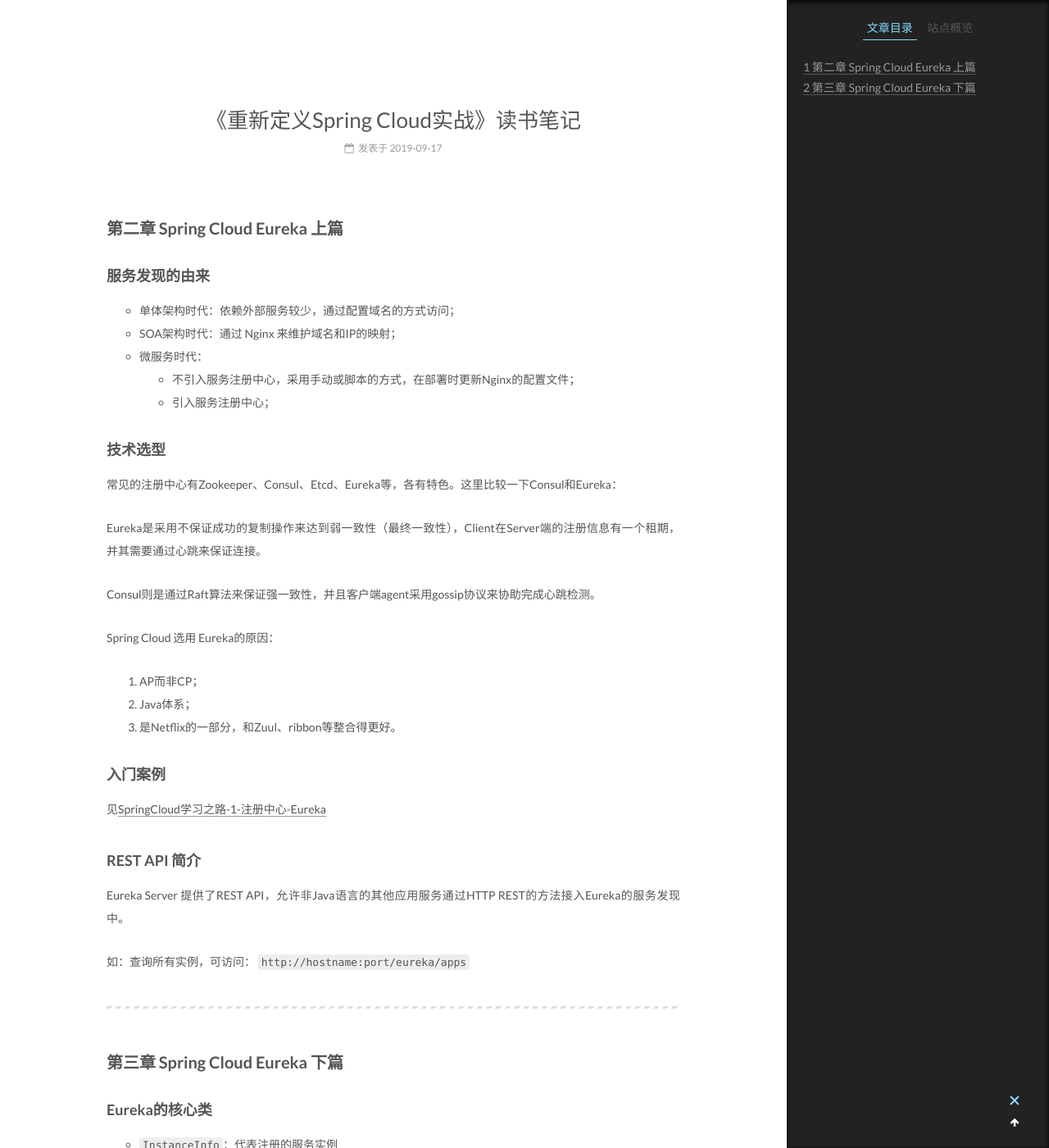
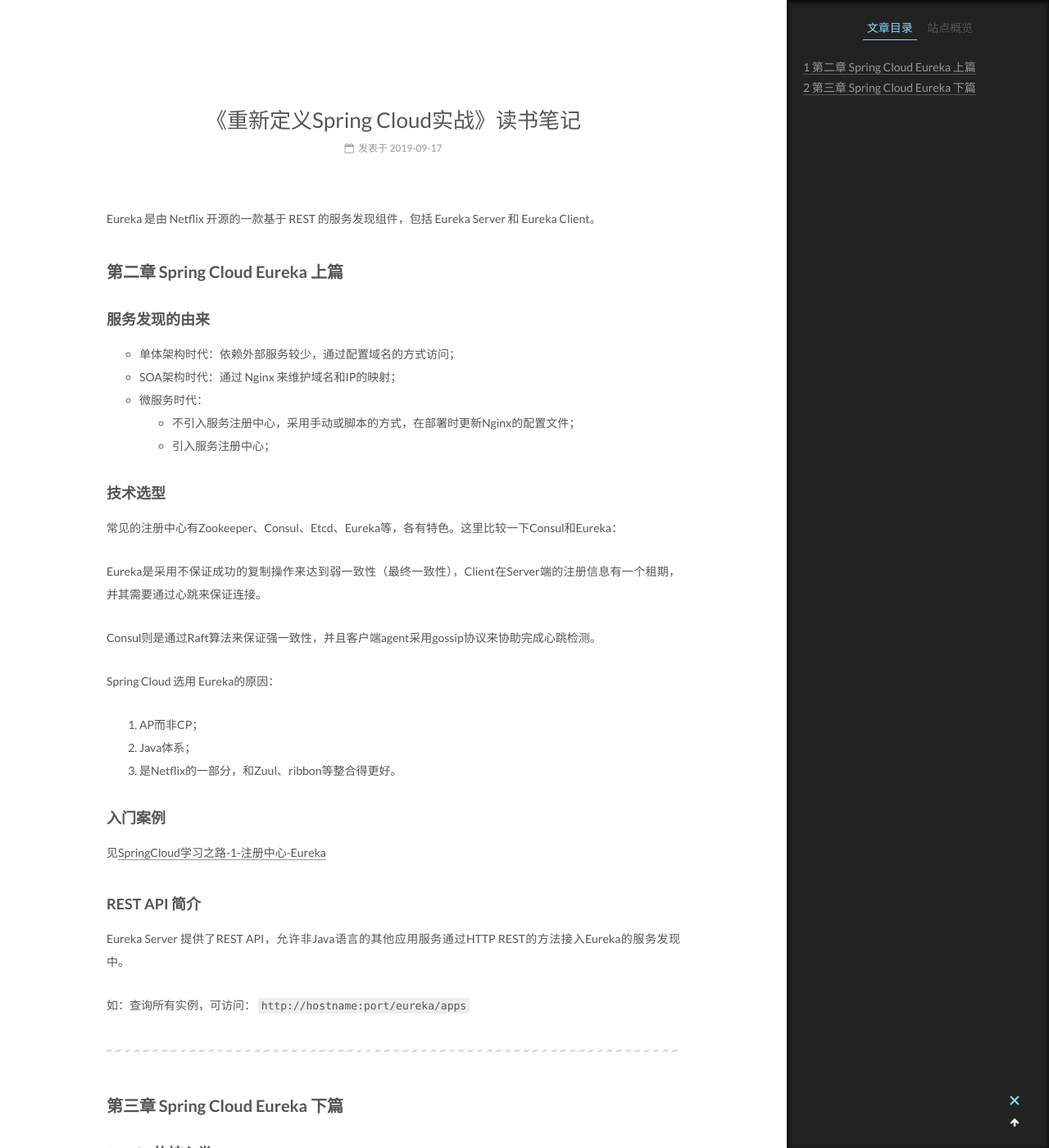
Before and after one commit to iamwzt/iamwzt.github.io, a Jekyll site: the page built from _posts/2019-09-17-《重新定义Spring Cloud实战》读书笔记.md, in a window 1280 px wide and 1400 px high, scrolled down 214 px. Shown: the whole window at 82% size. Built offline with Jekyll 4.4.1, drawn with Linux system fonts in a browser that asks for light colours.

Commit message:
Update 2019-09-17-《重新定义Spring Cloud实战》读书笔记.md

```diff
--- a/_posts/2019-09-17-《重新定义Spring Cloud实战》读书笔记.md
+++ b/_posts/2019-09-17-《重新定义Spring Cloud实战》读书笔记.md
@@ -8,8 +8,10 @@
 catalog: true
 tags:
     - SpringCloud
-    - eureka
+    - Eureka
 ---
+
+Eureka 是由 Netflix 开源的一款基于 REST 的服务发现组件，包括 Eureka Server 和 Eureka Client。
 
 ## 第二章 Spring Cloud Eureka 上篇
 
```
